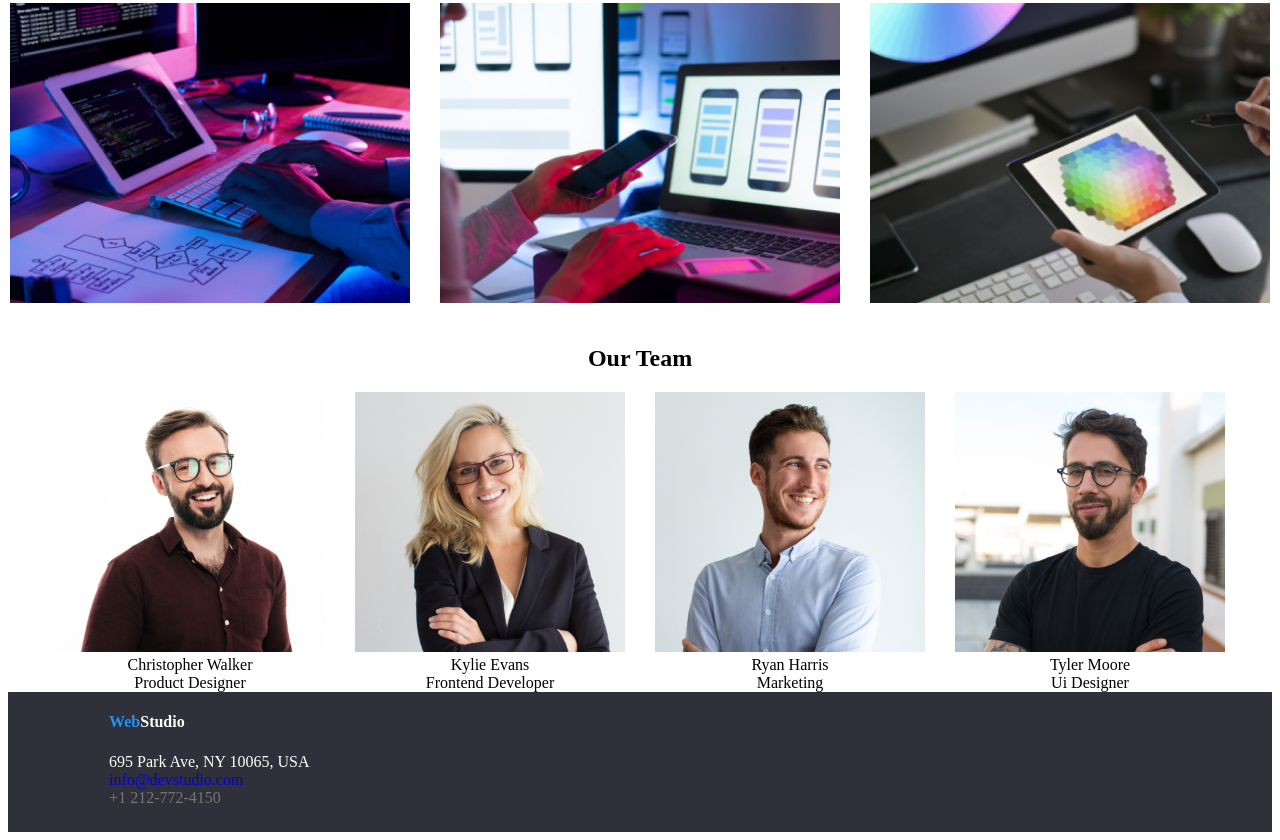
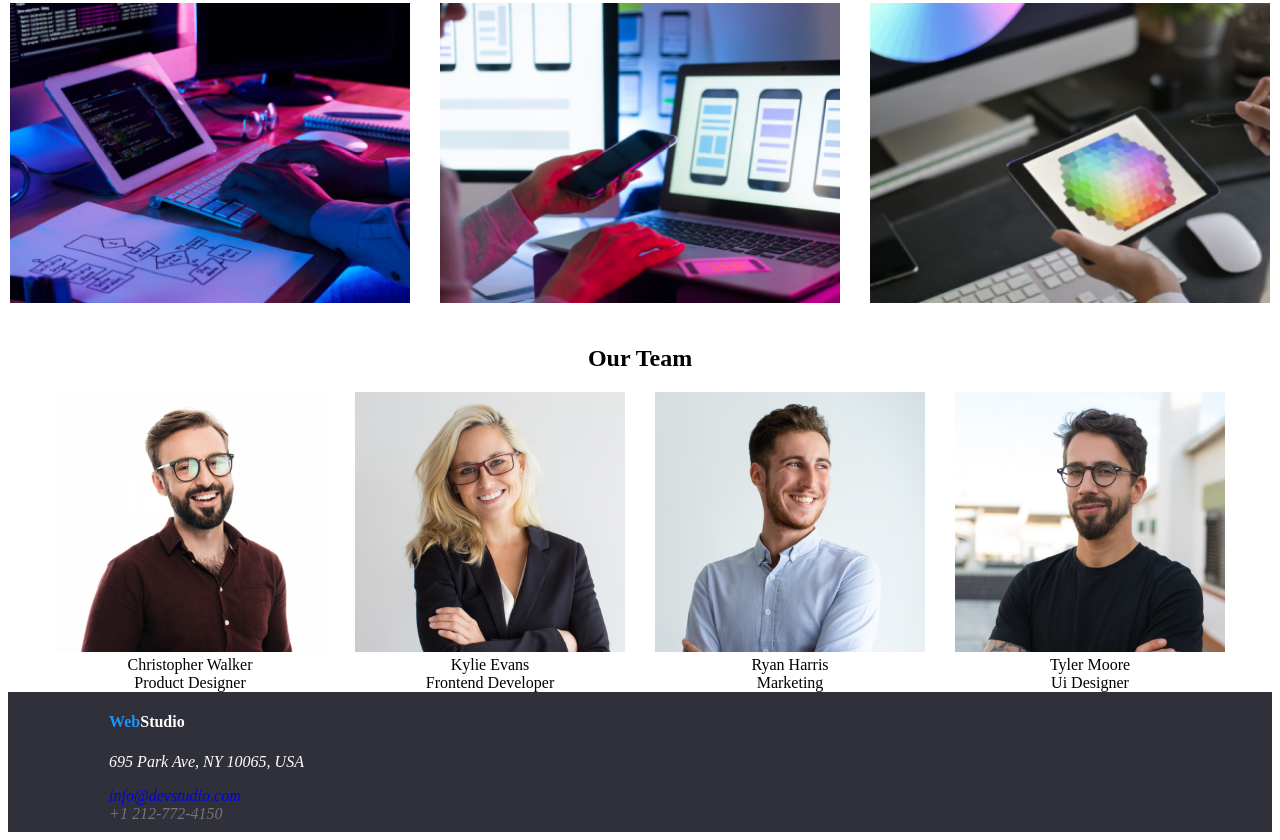
Before and after one commit to exigibil/GoitDemo, a plain HTML site: page index.html in a window 1280 px wide. Shown: the part 663-1503 px from the top of the page. Drawn offline with Linux system fonts and the light colour scheme.

Commit message:
Update index.html

```diff
--- a/index.html
+++ b/index.html
@@ -4,6 +4,10 @@
 <header>
     <meta charset="utf-8" />
     <title>WebStudio</title>
+
+</header>
+
+<body>
 
     <nav>
         <div class="navbar">
@@ -21,11 +25,6 @@
     <a href="mailto:info@devstudio.com">info@devstudio.com</a> &nbsp &nbsp &nbsp &nbsp
     <a href="tel:+1 212-772-4150" style="color:hsl(0, 0%, 46%)">+1 212-772-4150</a>
     </div>
-
-
-</header>
-
-<body>
 
 <section class="head">
 <div>
@@ -127,10 +126,10 @@
 
     <div style="position: relative;left: 8%">
     <div><h4><a href="#home" style="color:hsl(207, 90%, 54%)"><b>Web</b></a><a href="#home" style="color:white"><b>Studio</b></a></h4></div>
-    <div style="color:white" > 695 Park Ave, NY 10065, USA </div>
-    <div><a href="mailto:info@devstudio.com"> info@devstudio.com </a></div>
-    <div> <a href="tel:+1 212-772-4150" style="color:hsl(0, 0%, 46%)">+1 212-772-4150</a></div>
-    </div>
+    <address style="color:white"> <p>695 Park Ave, NY 10065, USA </p>
+    <a href="mailto:info@devstudio.com"> info@devstudio.com </a><br>
+    <a href="tel:+1 212-772-4150" style="color:hsl(0, 0%, 46%)">+1 212-772-4150</a>
+    </address>
 </div>
 
 
```
Lines whose indentation alone changed are shown as unchanged.
